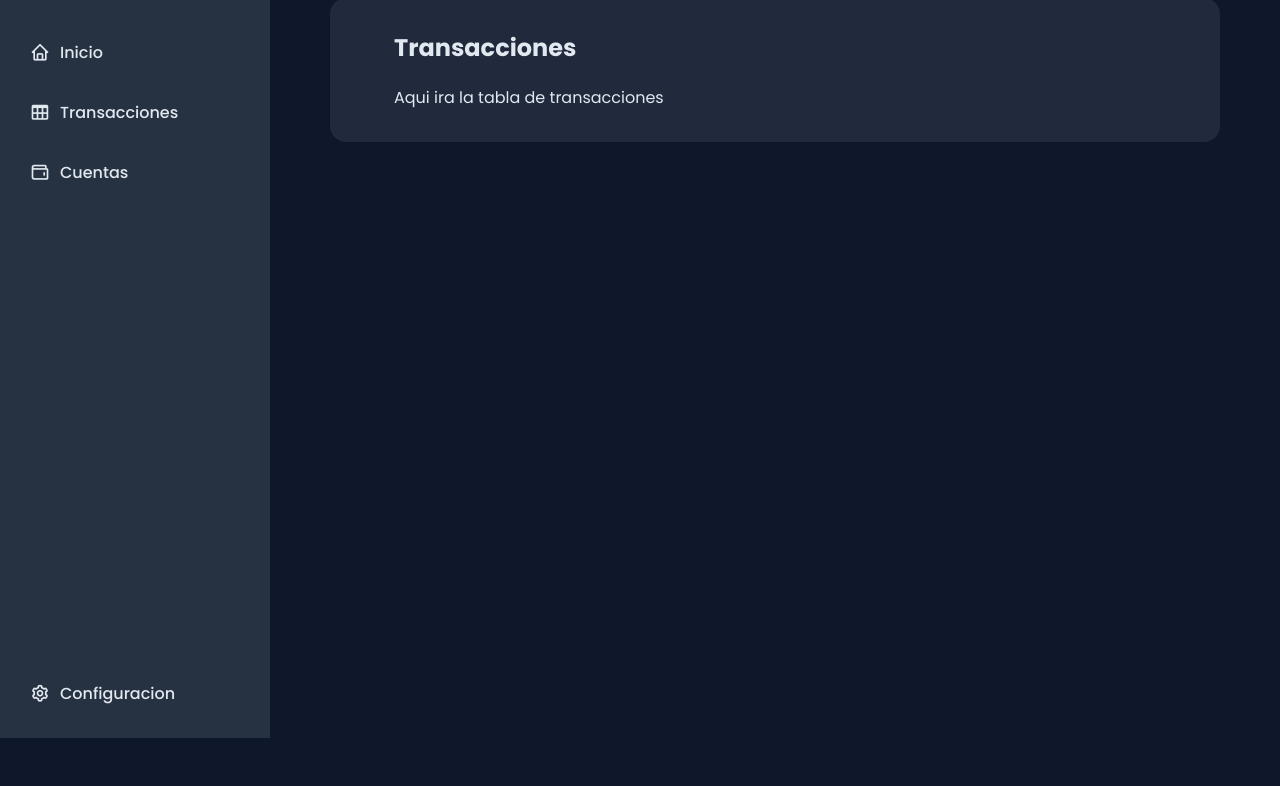
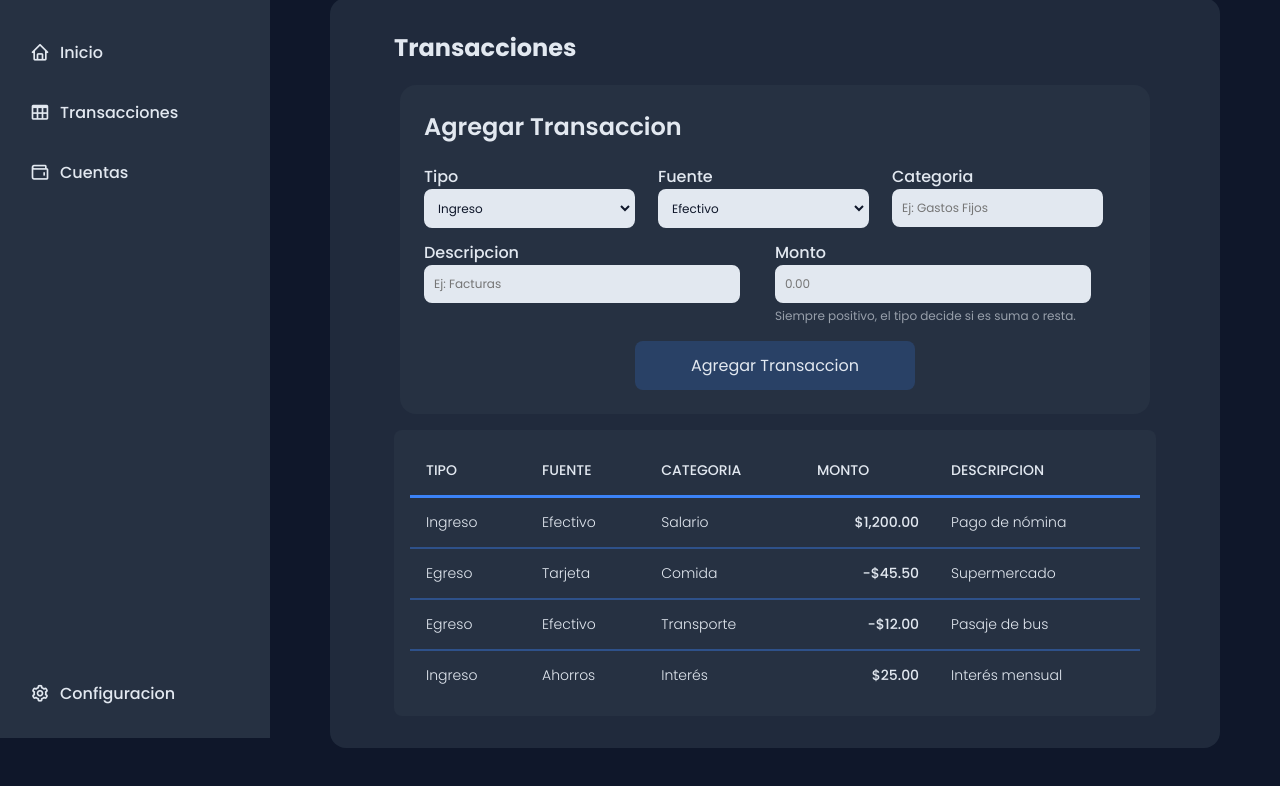
Before and after one commit to aleonbruh/pisto-app, a plain HTML site: page index.html in a window 1280 px wide. Both pictures are taken after a click on the link "Transacciones". Shown: the part 62-848 px from the top of the page. Before the commit the page ends 800 px from the top, so only its background shows below. Drawn offline with nearby package versions, Linux system fonts and the light colour scheme.

Commit message:
git commit -m "feat(transactions): add transaction form and full list layout" -m "-Add the transaction form where the user will enter transaction details -Place the complete transactions list below the form -Form is not functional yet; the list still shows the sample transactions"

```diff
--- a/index.html
+++ b/index.html
@@ -76,6 +76,7 @@
 
     <!--========== Sections ==========-->
     <main class="home">
+
       <!--Seccion Inicio-->
       <section id="inicio" class="section active">
 
@@ -146,10 +147,103 @@
           </div>
         </div>
       </section>
+
       <!--Seccion Transacciones-->
       <section id="transacciones" class="section">
+
         <h1>Transacciones</h1>
-        <p>Aqui ira la tabla de transacciones</p>
+
+        <div class="agregar-transacciones">
+            <h3>Agregar Transaccion</h3>
+
+            <form id="transaccion-formulario">
+
+                <div class="fila-campos tres">
+                    <div class="form-group">
+                        <label for="tipo">Tipo</label>
+                        <select id="tipo" required>
+                            <option value="ingreso">Ingreso</option>
+                            <option value="egreso">Egreso</option>
+                        </select>
+                    </div>
+
+                    <div class="form-group">
+                        <label for="fuente">Fuente</label>
+                        <select id="fuente" required>
+                            <option value="efectivo">Efectivo</option>
+                            <option value="tarjeta">Tarjeta</option>
+                            <option value="ahorros">Ahorros</option>
+                        </select>
+                    </div>
+
+                    <div class="form-group">
+                        <label for="categoria">Categoria</label>
+                        <input type="text" id="categoria" placeholder="Ej: Gastos Fijos" required>
+                    </div>
+                </div>
+
+                <div class="fila-campos dos">
+                    <div class="form-group">
+                        <label for="descripcion">Descripcion</label>
+                        <input type="text" id="descripcion" placeholder="Ej: Facturas" autocomplete="off" required>
+                    </div>
+
+                    <div class="form-group">
+                        <label for="monto">Monto</label>
+                        <input type="number" id="monto" placeholder="0.00" step="0.01" min="0" autocomplete="off" required>
+                        <small>Siempre positivo, el tipo decide si es suma o resta.</small>
+                    </div>
+                </div>
+
+                <button type="submit">Agregar Transaccion</button>
+            </form>
+        </div>
+
+        <div class="transacciones">
+          <div class="contenedor-tabla">
+            <table id="tabla-transacciones">
+              <thead>
+                <tr>
+                  <th>Tipo</th>
+                  <th>Fuente</th>
+                  <th>Categoria</th>
+                  <th>Monto</th>
+                  <th>Descripcion</th>
+                </tr>
+                <tbody>
+                    <tr>
+                    <td>Ingreso</td>
+                    <td>Efectivo</td>
+                    <td>Salario</td>
+                    <td>$1,200.00</td>
+                    <td>Pago de nómina</td>
+                  </tr>
+                  <tr>
+                    <td>Egreso</td>
+                    <td>Tarjeta</td>
+                    <td>Comida</td>
+                    <td>-$45.50</td>
+                    <td>Supermercado</td>
+                  </tr>
+                  <tr>
+                    <td>Egreso</td>
+                    <td>Efectivo</td>
+                    <td>Transporte</td>
+                    <td>-$12.00</td>
+                    <td>Pasaje de bus</td>
+                  </tr>
+                  <tr>
+                    <td>Ingreso</td>
+                    <td>Ahorros</td>
+                    <td>Interés</td>
+                    <td>$25.00</td>
+                    <td>Interés mensual</td>
+                  </tr>
+                </tbody>
+              </thead>
+            </table>
+          </div>
+        </div>
       </section>
 
       <section id="cuentas" class="section">
--- a/style.css
+++ b/style.css
@@ -29,10 +29,12 @@
   --ahorros-hover: rgba(245, 158, 11, 0.2);
 
   /*Transiciones*/
+  --tran-01: all 0.1s ease;
   --tran-02: all 0.2s ease;
   --tran-03: all 0.3s ease;
   --tran-04: all 0.4s ease;
-  --tran-05: all 0.5s ease;
+
+  --box-shadow: 0 2px 4px rgba(0, 0, 0, 0.2);
 }
 
 body {
@@ -45,7 +47,7 @@ body {
   font-size: 16px;
   font-weight: 500;
   color: var(--color-texto);
-  transition: var(--tran-04);
+  transition: var(--tran-03);
   white-space: nowrap;
   opacity: 1;
 }
@@ -68,7 +70,7 @@ body {
   width: 270px;
   padding: 20px 20px;
   background: var(--color-sidebar);
-  transition: var(--tran-05);
+  transition: var(--tran-04);
   display: flex;
   flex-direction: column;
 }
@@ -96,7 +98,7 @@ body {
 .sidebar li .icon,
 .sidebar li .text {
   color: var(--color-texto);
-  transition: var(--tran-02);
+  transition: var(--tran-01);
 }
 
 .sidebar header {
@@ -154,6 +156,11 @@ header .header .header-text {
   transition: var(--tran-04);
 }
 
+.sidebar li a:active {
+  transform: scale(0.95);
+  background: var(--efectivo-hover);
+}
+
 .sidebar li a:hover {
   background: var(--efectivo-primary);
 }
@@ -174,7 +181,7 @@ header .header .header-text {
 .home {
   margin-left: 270px;
   padding: 60px;
-  transition: var(--tran-05);
+  transition: var(--tran-04);
   color: var(--color-texto);
   display: flex;
   justify-content: center;
@@ -191,7 +198,7 @@ header .header .header-text {
 .section {
   display: none;
   width: 100%;
-  max-width: 900px;
+  max-width: 1000px;
 }
 
 .section.active {
@@ -216,7 +223,7 @@ header .header .header-text {
   font-weight: 600;
   color: var(--color-texto);
   opacity: 0.5;
-  transform: var(--tran-05);
+  transform: var(--tran-04);
 }
 
 .efectivo:hover h3,
@@ -234,7 +241,7 @@ header .header .header-text {
   padding: 1.5rem;
   border-radius: 1rem;
   border-left: 5px solid;
-  transition: var(--tran-02);
+  transition: var(--tran-01);
 }
 
 .efectivo:hover,
@@ -311,7 +318,7 @@ header .header .header-text {
 
 #tabla-transacciones tbody tr:hover, #tabla-ultimas tbody tr:hover {
   background: var(--tarjeta-hover);
-  transition: background var(--tran-02);
+  transition: background var(--tran-01);
 }
 
 #tabla-transacciones tbody td:nth-child(4), #tabla-ultimas tbody td:nth-child(4) {
@@ -324,15 +331,123 @@ header .header .header-text {
   margin-top: 16px;
   padding: 16px;
   background: var(--tarjeta-border);
-  color: var(--color-fondo);
+  color: var(--color-texto);
   font-weight: 600;
   font-size: 16px;
   text-decoration: none;
   border-radius: 16px;
-  transition: var(--tran-02);
+  transition: var(--tran-01);
 }
 
 .ver-todas:hover {
   background: var(--tarjeta-primary);
   transform: translateY(-2px);
 }
+
+.ver-todas:active {
+  transform: scale(0.95);
+  box-shadow: var(--box-shadow);
+}
+
+/* ========== Formulario para las Transacciones ==========*/
+
+.fila-campos {
+  display: grid;
+}
+
+.fila-campos.tres {
+  grid-template-columns: 1fr 1fr 1fr;
+}
+
+.fila-campos.dos {
+  grid-template-columns: 1fr 1fr;
+}
+
+.agregar-transacciones {
+  margin: 8px auto;
+  background: var(--color-sidebar);
+  padding: 24px;
+  border-radius: 16px;
+  max-width: 750px;
+}
+
+.agregar-transacciones h3 {
+  font-weight: 600;
+  font-size: 24px;
+  color: var(--color-texto);
+  margin-bottom: 20px;
+}
+
+.form-group {
+  margin-bottom: 12px;
+}
+
+label {
+  display: block;
+  font-weight: 500;
+  color: var(--color-texto);
+}
+
+input, select {
+  width: 90%;
+  padding: 8px;
+  border: 2px solid var(--color-texto);
+  border-radius: 8px;
+  font-size: 12px;
+  background: var(--color-texto);
+  color: var(--color-fondo);
+  transition: var(--tran-02);
+}
+
+input:focus, select:focus {
+  outline: none;
+  border-color: var(--tarjeta-primary);
+}
+
+input[type="number"]::-webkit-outer-spin-button, input[type="number"]::-webkit-inner-spin-button {
+  -webkit-appearance: none;
+  margin: 0;
+}
+
+input[type="number"] {
+  -moz-appearance: textfield;
+  appearance: textfield;
+}
+
+select {
+  cursor: pointer;
+}
+
+small {
+  color: var(--color-texto);
+  opacity: 0.6;
+  font-size: 12px;
+  margin-top: 4px;
+  display: block;
+  overflow-wrap: break-word;
+}
+
+.agregar-transacciones button[type="submit"] {
+  width: 40%;
+  display: block;
+  margin: 16px auto 0;
+  padding: 12px;
+  background: var(--tarjeta-hover);
+  color: var(--color-texto);
+  border: none;
+  border-radius: 8px;
+  cursor: pointer;
+  font-size: 16px;
+  font-weight: 400;
+  transition: var(--tran-02);
+  margin-top: 4px;
+}
+
+.agregar-transacciones button[type="submit"]:hover {
+  background: var(--tarjeta-primary);
+  transform: translateY(-2px);
+}
+
+.agregar-transacciones button[type="submit"]:active {
+  transform: scale(0.97);
+}
```
